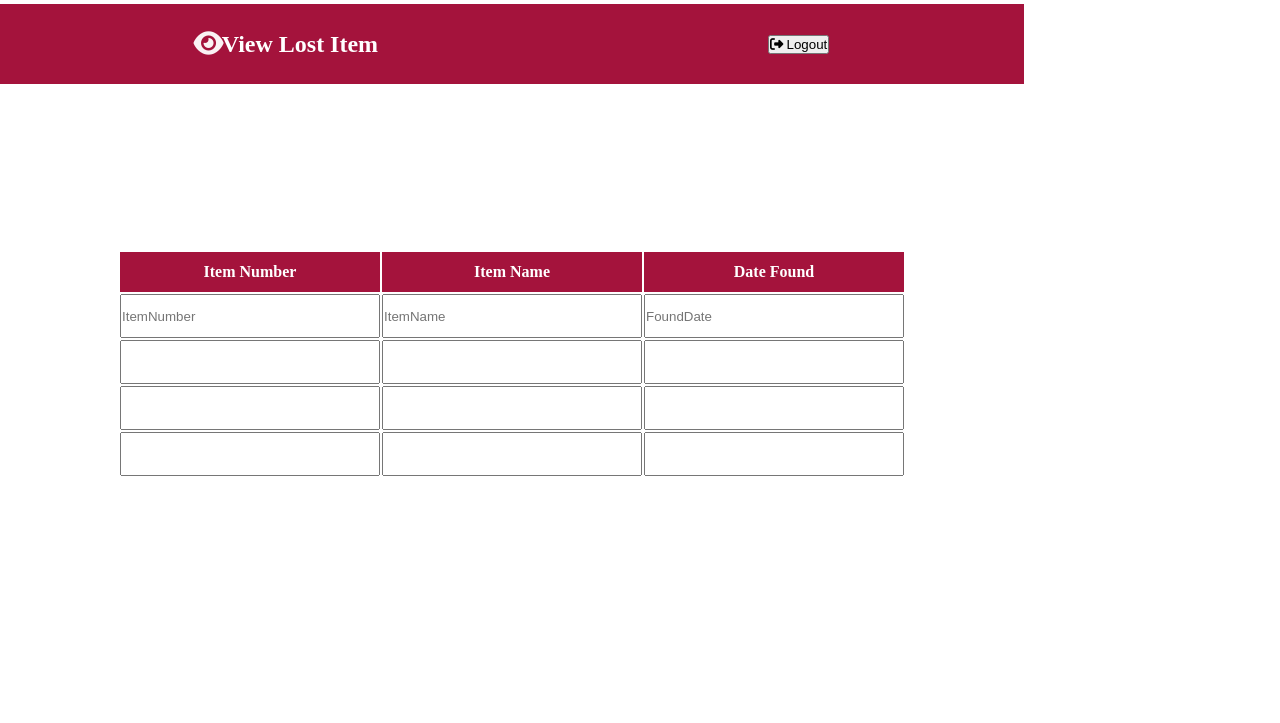
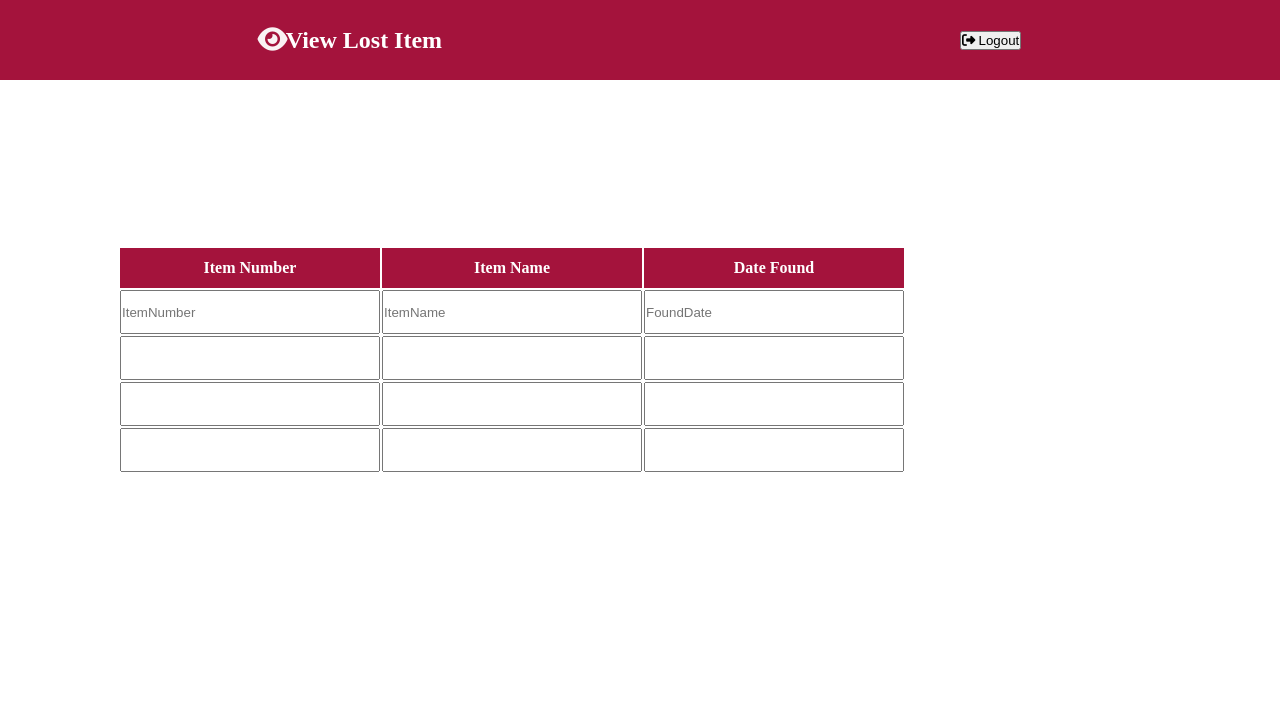
Before and after one commit to MarkRyuo/Lost-And-Found-Management-System, a PHP site: the page made by Student View Lost/StudentView.html in a window 1280 px wide. Shown: the top 723 px of the page. Run offline with PHP 8.4, Linux system fonts and the light colour scheme.

Commit message:
update here

```diff
--- a/Student View Lost/StudentView.css
+++ b/Student View Lost/StudentView.css
@@ -24,8 +24,8 @@
 
   /* border: 1px solid black; */
 
-  margin-top: 0.5vh;
-  width: 80vw;
+  /* margin-top: 0.5vh; */
+  width: 100vw;
   height: 90vh;
 }
 
```
